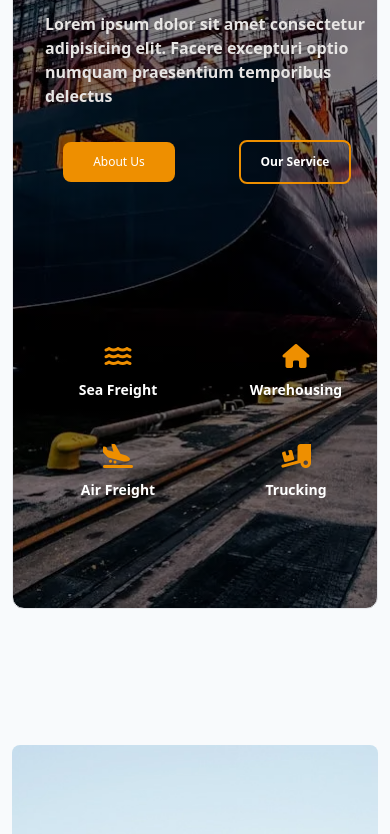
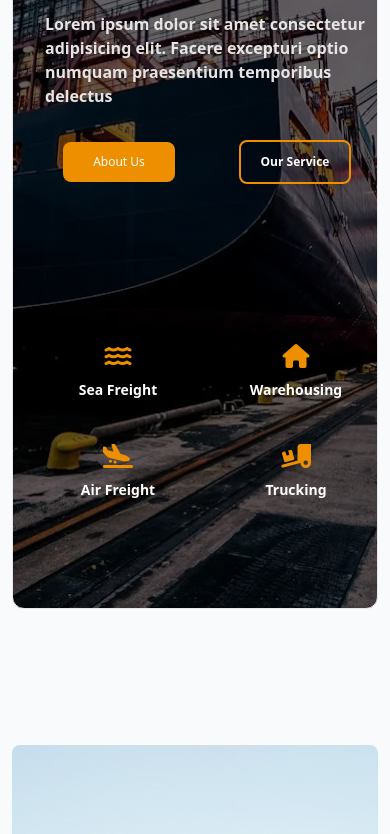
Before and after one commit to wisdomcool11/CarGoo, a plain HTML site: page index.html in a window 390 px wide. Shown: the part 452-1286 px from the top of the page. Drawn offline with nearby package versions, Linux system fonts and the light colour scheme.

Commit message:
fixing the small screensize bg img

```diff
--- a/index.html
+++ b/index.html
@@ -129,14 +129,14 @@
 
                 }
 
-                .hero_img{
+                /* .hero_img{
                     background-image: url(imgs/bg_img.jpg);
                     background-repeat: no-repeat;
                     background-size: cover;
                     background-position: center;
                     width: 100%;
                     height: 100%;
-                }
+                } */
 
                 /* CTA*/
                 .fa-arrow-right {
@@ -195,24 +195,21 @@
                 .hero__container{
                     background-image: linear-gradient(
                         rgba(0,0,0, 0.6)50%, rgb(0,0, 0 , 0.6)50%
-                    ) ,url(imgs/bg-bg.webp)  ;
+                    ) ,url('imgs/bg-bg.webp')  ;
                     background-repeat:  no-repeat;
                     background-size: cover;
                     background-position: center;
                     background-attachment: fixed;
                 }
-
+/*
                 @media (max-width: 640px) {
                     .hero__container{
                         background-image: linear-gradient(
                         rgba(0,0,0, 0.5)50%, rgb(0,0, 0 , 0.5)50%
-                    ) ,url(imgs/bg-bg.webp)  ;
-                        background-size: cover;
-                        background-position: center;
-                        background-repeat: no-repeat;
-                        background-attachment: fixed;
+                    ) ,url('imgs/bg-bg.webp')  ;
+
                     }
-                }
+                } */
 
                 .box_card{
                     position: relative;
```
Also changed, not shown: about_us.html (+5 -5 lines), air_freight.html (+5 -3 lines), blog.html (+2 -2 lines), contact_us.html (+5 -5 lines).
